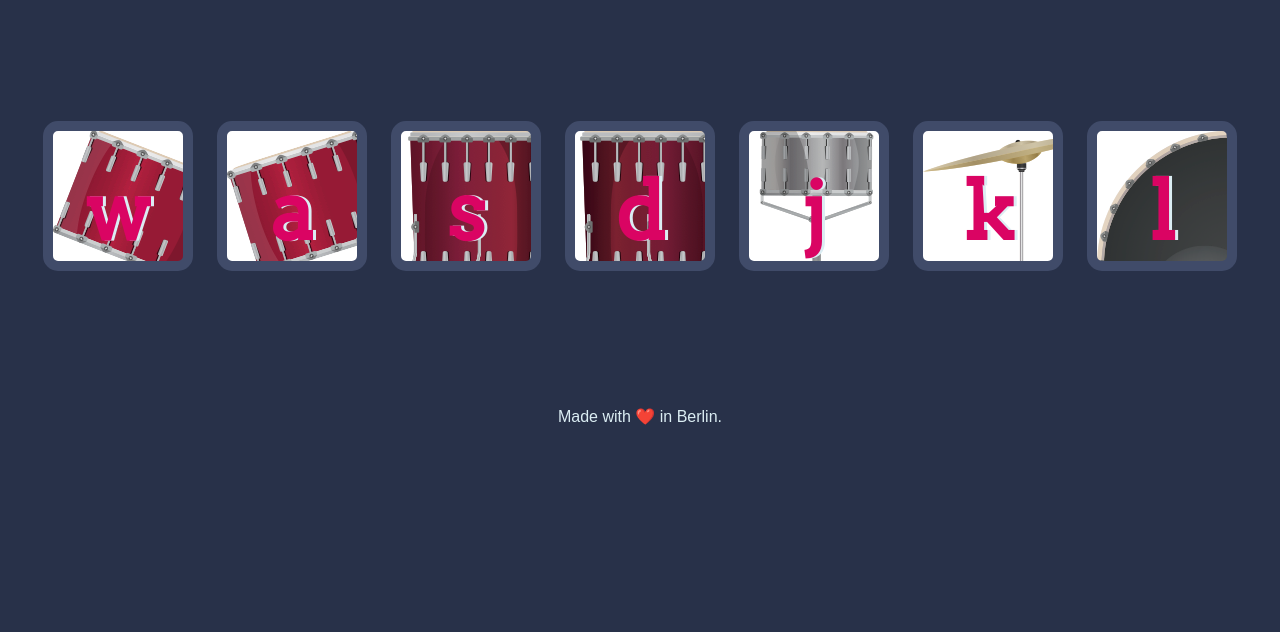
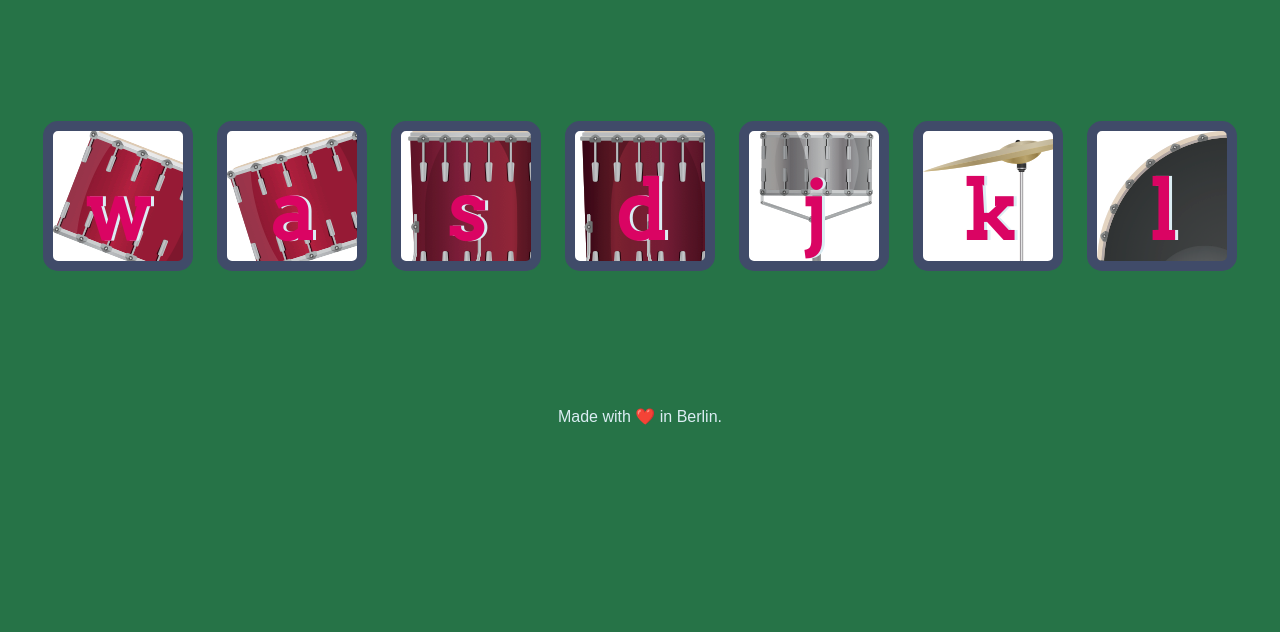
Before and after one commit to OrestisP/Drums, a plain HTML site: page index.html in a window 1280 px wide. Shown: the part 168-800 px from the top of the page. Drawn offline with Linux system fonts and the light colour scheme.

Commit message:
Update styles.css

```diff
--- a/styles.css
+++ b/styles.css
@@ -1,6 +1,6 @@
 body {
   text-align: center;
-  background-color: #283149;
+  background-color: #267347;
 }
 
 h1 {
```
